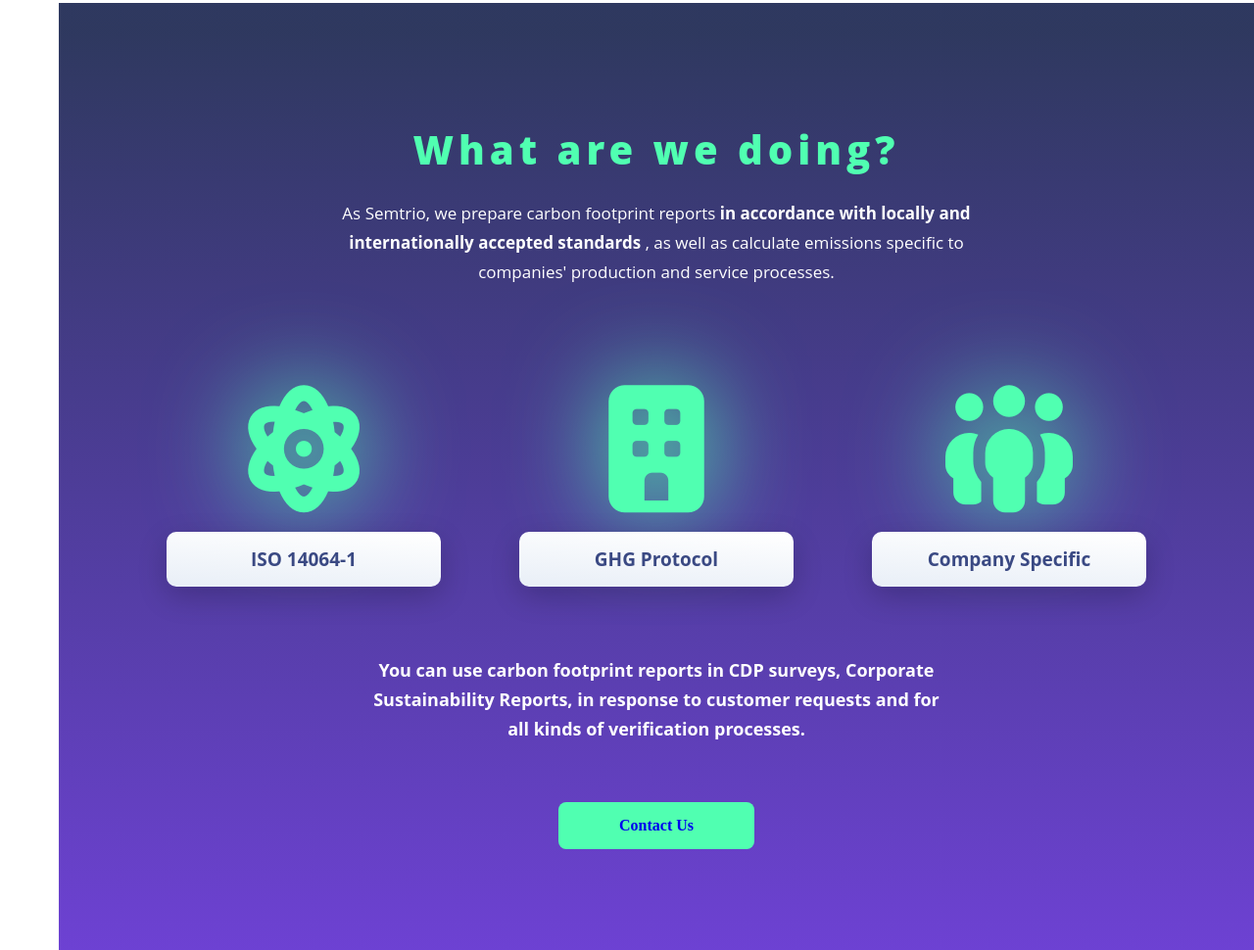
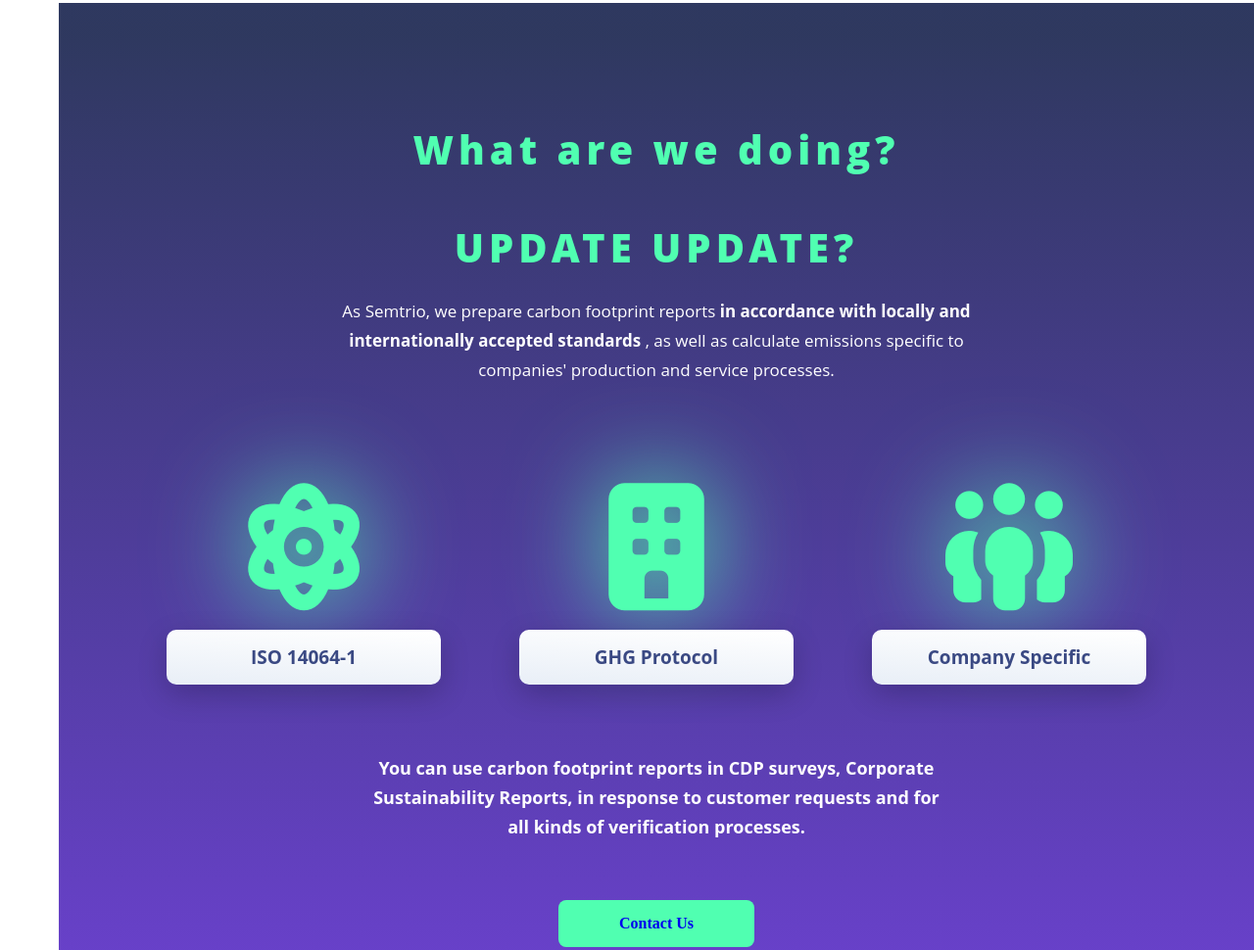
Before and after one commit to asmaaahmed07/CarbonFootpage, a plain HTML site: page index.html in a window 1280 px wide. Shown: the part 1048-2018 px from the top of the page at 98% size. Drawn offline with Linux system fonts and the light colour scheme.

Commit message:
change in index file

```diff
--- a/index.html
+++ b/index.html
@@ -98,6 +98,7 @@
         <div class="sectionone">
         <div class="main">
             <p class="title">What are we doing?</p>
+            <p class="title">UPDATE UPDATE?</p>
             <p class="text">As Semtrio, we prepare carbon footprint reports <span>in accordance with locally and internationally accepted standards</span>  , as well as calculate emissions specific to companies' production and service processes.</p>
         </div>
         <div class="mediasection wrapper">
```
